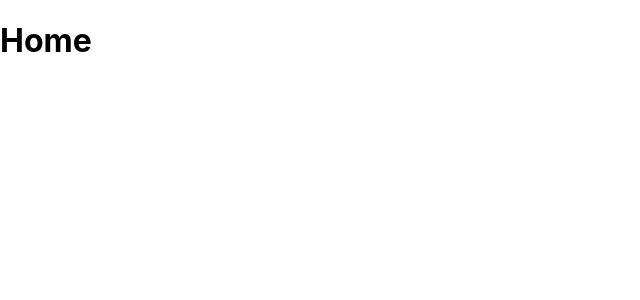
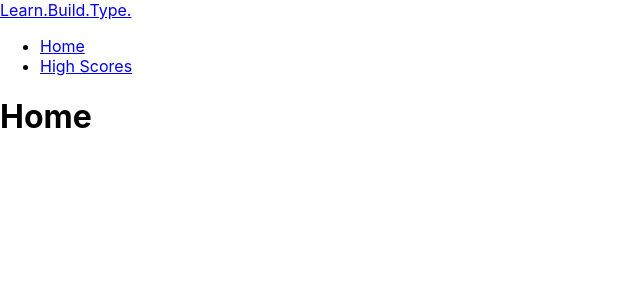
Before and after one commit to muntasir2165/React-and-Serverless-Fullstack-Web-Development-Demo, a React (Create React App) app: page / in a window 1280 px wide. Shown: the top 300 px of the page, without its empty margins (0-640 px from the left). Built offline with nearby package versions, Linux system fonts and the light colour scheme.

Commit message:
v-6 create the navbar

```diff
--- a/src/App.js
+++ b/src/App.js
@@ -4,10 +4,12 @@ import Game from './pages/Game';
 import GameOver from './pages/GameOver';
 import HighScores from './pages/HighScores';
 import Home from './pages/Home';
+import Navbar from './components/Navbar';
 
 function App() {
   return (
     <Router>
+      <Navbar />
       <Switch>
         <Route path='/game' component={Game} />
         <Route path='/highScores' component={HighScores} />
--- /dev/null
+++ b/src/components/Navbar.js
@@ -0,0 +1,22 @@
+import React from 'react';
+import { Link } from 'react-router-dom';
+
+export default function Navbar() {
+  return (
+    <nav>
+      <div>
+        <Link to='/'>
+          Learn.Build.<span>Type.</span>
+        </Link>
+      </div>
+      <ul>
+        <li>
+          <Link to='/'>Home</Link>
+        </li>
+        <li>
+          <Link to='/highScores'>High Scores</Link>
+        </li>
+      </ul>
+    </nav>
+  );
+}
```
